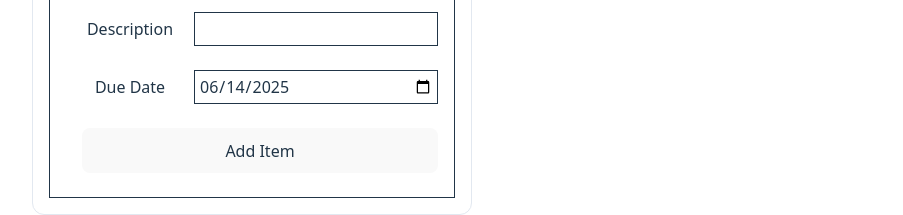
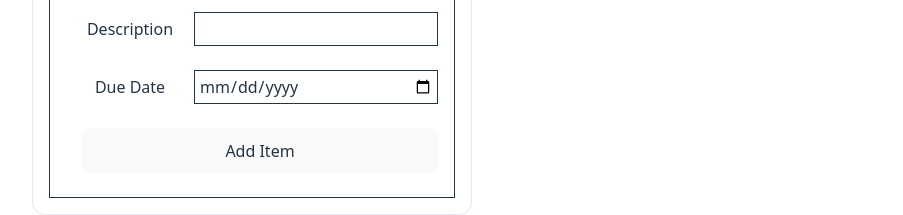
Before and after one commit to aravindsbhat/wd301, a React (Vite) app in the folder smarter-tasks/: page / in a window 1280 px wide. Shown: the part 469-684 px from the top of the page, without its empty margins (160-1063 px from the left). Built offline with nearby package versions, Linux system fonts and the light colour scheme.

Commit message:
Added id to submit button

```diff
--- a/smarter-tasks/src/TaskForm.tsx
+++ b/smarter-tasks/src/TaskForm.tsx
@@ -15,8 +15,8 @@ class TaskForm extends React.Component<TaskFormProps, TaskFormState> {
         this.state = {
             title: "",
             desc: "",
-            dueDate: new Date(),
-        };
+            dueDate: null as unknown as Date
+        }
     }
 
     addTask: React.FormEventHandler<HTMLFormElement> = (event) => {
@@ -39,7 +39,7 @@ class TaskForm extends React.Component<TaskFormProps, TaskFormState> {
     }
 
     dateChanged: React.ChangeEventHandler<HTMLInputElement> = (e) => {
-        this.setState({ dueDate: new Date(e.target.value) });
+        this.setState({ dueDate: e.target.value ? new Date(e.target.value): null as unknown as Date });
     }
 
     render(): React.ReactNode {
@@ -56,9 +56,9 @@ class TaskForm extends React.Component<TaskFormProps, TaskFormState> {
                 </div>
                 <div className="flex items-center mb-2">
                 <label className="w-32">Due Date</label>
-                <input id="todoDueDate"className="border p-1 flex-1" required type="date" value={this.state.dueDate.toISOString().slice(0, 10)} onChange={this.dateChanged} />
+                <input id="todoDueDate"className="border p-1 flex-1" required type="date" value={this.state.dueDate? this.state.dueDate.toISOString().slice(0, 10): ""} onChange={this.dateChanged} />
                 </div>
-                <button className="ml-4" type="submit">Add Item</button>
+                <button className="ml-4" id="addTaskButton" type="submit">Add Item</button>
             </form>
             </div>
         )
```
